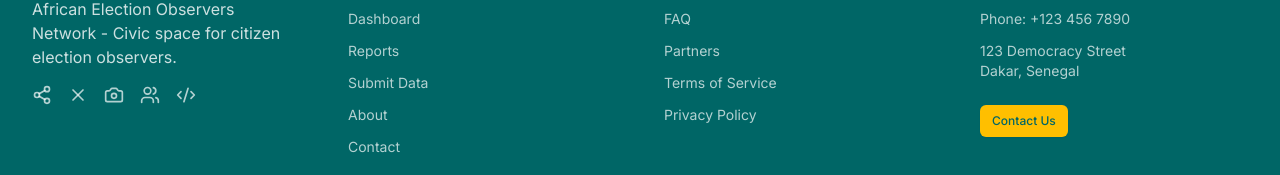
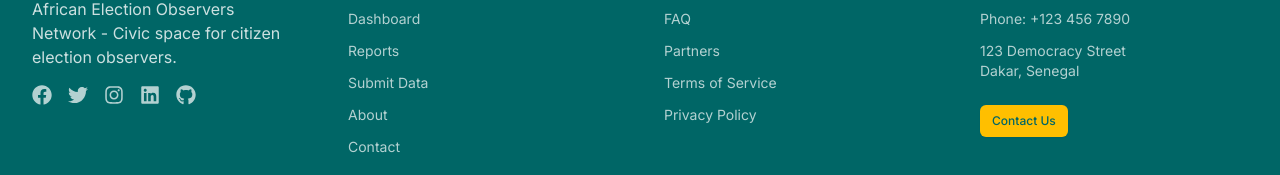
Before and after one commit to AfricTivistes/AfEONet, a Next.js app: page / in a window 1280 px wide. Shown: the part 6159-6334 px from the top of the page. Built offline with nearby package versions, Linux system fonts and the light colour scheme.

Commit message:
fix(footer): replace removed lucide brand icons with react-icons/fa
lucide-react 1.x removed all brand icons. Add react-icons and use
Font Awesome variants: FaFacebook, FaTwitter, FaInstagram, FaLinkedin,
FaGithub — proper brand icons with correct visual identity.

```diff
--- a/components/footer.tsx
+++ b/components/footer.tsx
@@ -1,6 +1,6 @@
 import Link from "next/link"
 import Image from "next/image"
-import { Share2, X, Camera, Users, Code2 } from "lucide-react"
+import { FaFacebook, FaTwitter, FaInstagram, FaLinkedin, FaGithub } from "react-icons/fa"
 import { Button } from "@/components/ui/button"
 
 export default function Footer() {
@@ -27,23 +27,23 @@ export default function Footer() {
             </p>
             <div className="flex space-x-4">
               <Link href="#" className="text-white/70 hover:text-secondary transition-colors duration-200">
-                <Share2 className="h-5 w-5" />
+                <FaFacebook className="h-5 w-5" />
                 <span className="sr-only">Facebook</span>
               </Link>
               <Link href="#" className="text-white/70 hover:text-secondary transition-colors duration-200">
-                <X className="h-5 w-5" />
+                <FaTwitter className="h-5 w-5" />
                 <span className="sr-only">Twitter</span>
               </Link>
               <Link href="#" className="text-white/70 hover:text-secondary transition-colors duration-200">
-                <Camera className="h-5 w-5" />
+                <FaInstagram className="h-5 w-5" />
                 <span className="sr-only">Instagram</span>
               </Link>
               <Link href="#" className="text-white/70 hover:text-secondary transition-colors duration-200">
-                <Users className="h-5 w-5" />
+                <FaLinkedin className="h-5 w-5" />
                 <span className="sr-only">LinkedIn</span>
               </Link>
               <Link href="#" className="text-white/70 hover:text-secondary transition-colors duration-200">
-                <Code2 className="h-5 w-5" />
+                <FaGithub className="h-5 w-5" />
                 <span className="sr-only">GitHub</span>
               </Link>
             </div>
--- a/package.json
+++ b/package.json
@@ -57,6 +57,7 @@
     "react": "^19.2.5",
     "react-dom": "^19.2.5",
     "react-hook-form": "^7.54.1",
+    "react-icons": "^5.6.0",
     "react-markdown": "^10.1.0",
     "remark-gfm": "^4.0.1",
     "tailwind-merge": "^2.6.0",
```
Also changed, not shown: 1 other file (tests, documents, lock files or other folders).
